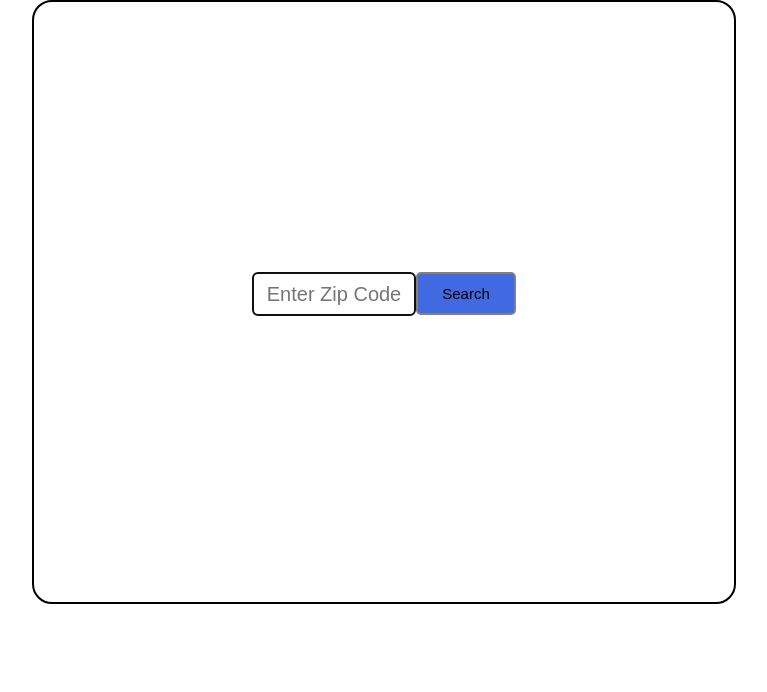
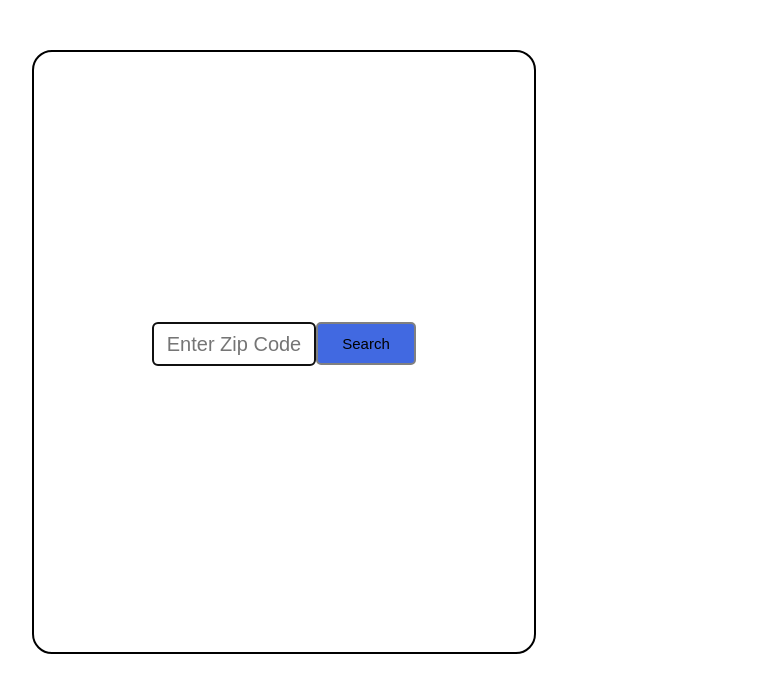
Before and after one commit to zarrinan/Weather-app, a plain HTML site: page index.html in a window 1280 px wide. Shown: the whole page, without its empty margins (258-1025 px from the left). Drawn offline with nearby package versions, Linux system fonts and the light colour scheme; a web font is replaced by a local one.

Commit message:
added style

```diff
--- a/style/style.css
+++ b/style/style.css
@@ -11,9 +11,10 @@ main {
 }
 
 .page {
-  width: 700px;
+  width: 500px;
   height: 600px;
   margin: 0 auto;
+  margin-top: 50px;
   border-radius: 20px;
 /*  background-color: rgba(150,205,205, 1);
 */  position: absolute;
```
